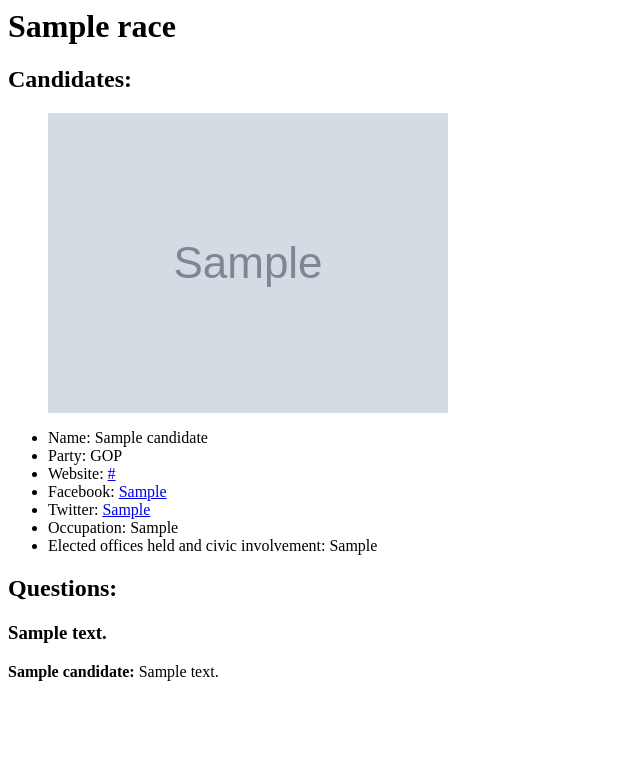
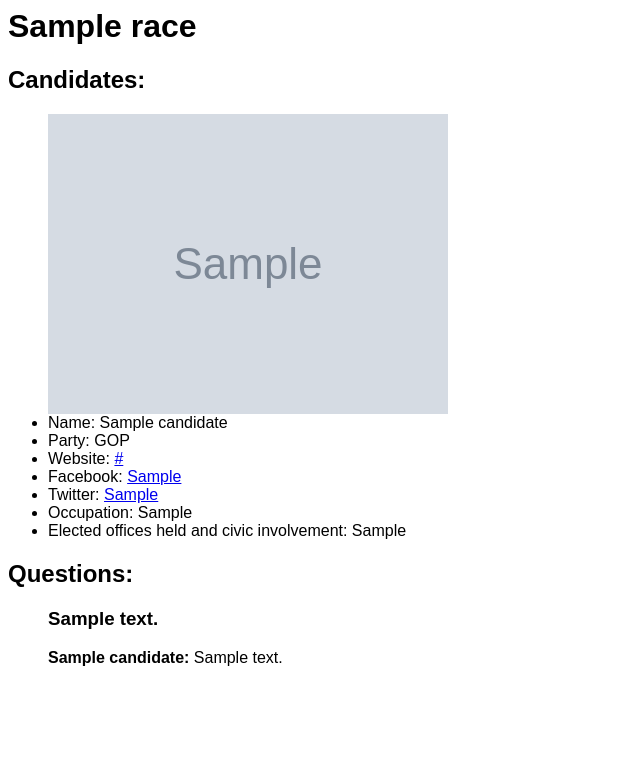
Before and after one commit to bettergov/app-voterguide, a Django app: page /races/1/ in a window 1280 px wide. Shown: the top 783 px of the page, without its empty margins (0-640 px from the left). Run offline with Django 3.2, Linux system fonts and the light colour scheme; tables that the repository leaves empty hold one stand-in row (values such as "Sample post"); grey boxes marked "Sample" are stand-in pictures; some libraries are stand-ins or nearby versions.

Commit message:
Create dir for static files (css, js)

```diff
--- a/voterguide/project/settings.py
+++ b/voterguide/project/settings.py
@@ -148,6 +148,10 @@ STATIC_URL = '/static/'
 MEDIA_ROOT = os.path.join(PROJECT_DIR, "..", "..", "www", 'media')
 MEDIA_URL = '/media/'
 
+STATICFILES_DIRS = [
+    os.path.join(PROJECT_DIR, "..", 'static')
+]
+
 # CKEditor configuration
 # https://docs.ckeditor.com/ckeditor4/latest/guide/dev_configuration.html
 
@@ -177,8 +181,6 @@ AWS_S3_CUSTOM_DOMAIN = AWS_STORAGE_BUCKET_NAME
 
 # Tell the staticfiles app to use S3Boto3 storage when writing the collected
 # static files (when you run `collectstatic`).
-STATICFILES_STORAGE = 'storages.backends.s3boto3.S3Boto3Storage'
-
 STATICFILES_LOCATION = os.path.join(PROJECT_NAME, 'static')
 STATICFILES_STORAGE = 'custom_storages.StaticStorage'
 
--- a/voterguide/qas/templates/qas/race.html
+++ b/voterguide/qas/templates/qas/race.html
@@ -1,10 +1,14 @@
 <meta name="robots" content="noindex">
+
+{% load static %}
+<link rel="stylesheet" href="{% static "app/app.css" %}">
 
 <h1>{{ race.title }}</h1>
 <h2>Candidates:</h2>
-<ul>
+
 {% for candidate in race.candidate_set.all %}
 <p>
+    <ul>
     {% autoescape off %}
     {% if candidate.image %}
     <img src="{{ candidate.image.url }}">
@@ -17,11 +21,12 @@
     <li>Occupation: {{ candidate.occupation }}</li>
     <li>Elected offices held and civic involvement: {{candidate.experience }}</li>
     {% endautoescape %}
+    </ul>
 </p>
 {% endfor %}
-</ul>
 
 <h2>Questions:</h2>
+<ul>
 {% for question in race.question_set.all %}
 <h3>{{ question.question_text }}</h3>
     {% for response in question.response_set.all %}
--- /dev/null
+++ b/voterguide/static/app/app.css
@@ -0,0 +1,3 @@
+body {
+    font-family: sans-serif;
+}
```
